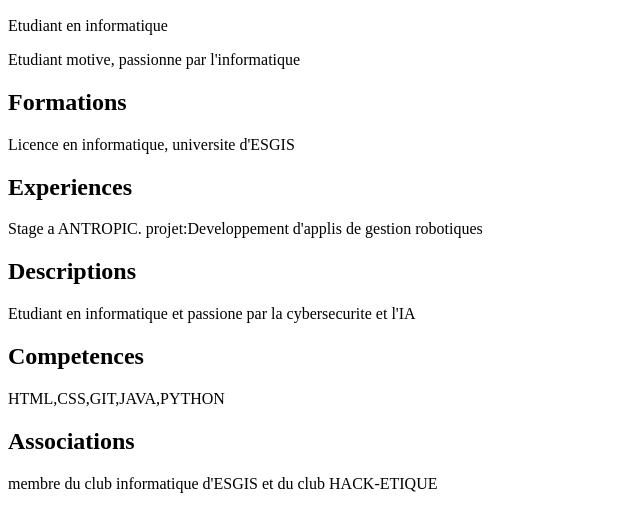
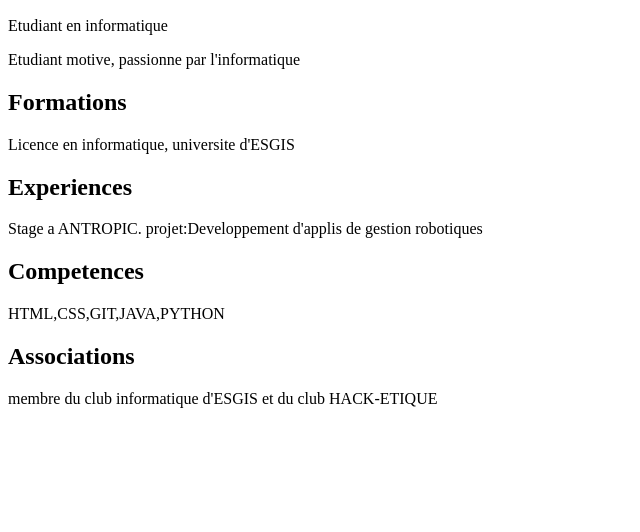
Before and after one commit to mahamath552-coder/mon-cv, a plain HTML site: page index.html in a window 1280 px wide. Shown: the part 110-642 px from the top of the page, without its empty margins (0-640 px from the left). Drawn offline with Linux system fonts and the light colour scheme.

Commit message:
correction

```diff
--- a/index.html
+++ b/index.html
@@ -16,8 +16,7 @@
         <p>Licence en informatique, universite d'ESGIS</p>
         <h2>Experiences</h2>
         <P>Stage a ANTROPIC. projet:Developpement d'applis de gestion robotiques</P>
-        <h2>Descriptions</h2>
-        <P>Etudiant en informatique et passione par la cybersecurite et l'IA</P>
+
         <h2>Competences</h2>
         <p>HTML,CSS,GIT,JAVA,PYTHON</p>
         <h2>Associations</h2>
```
